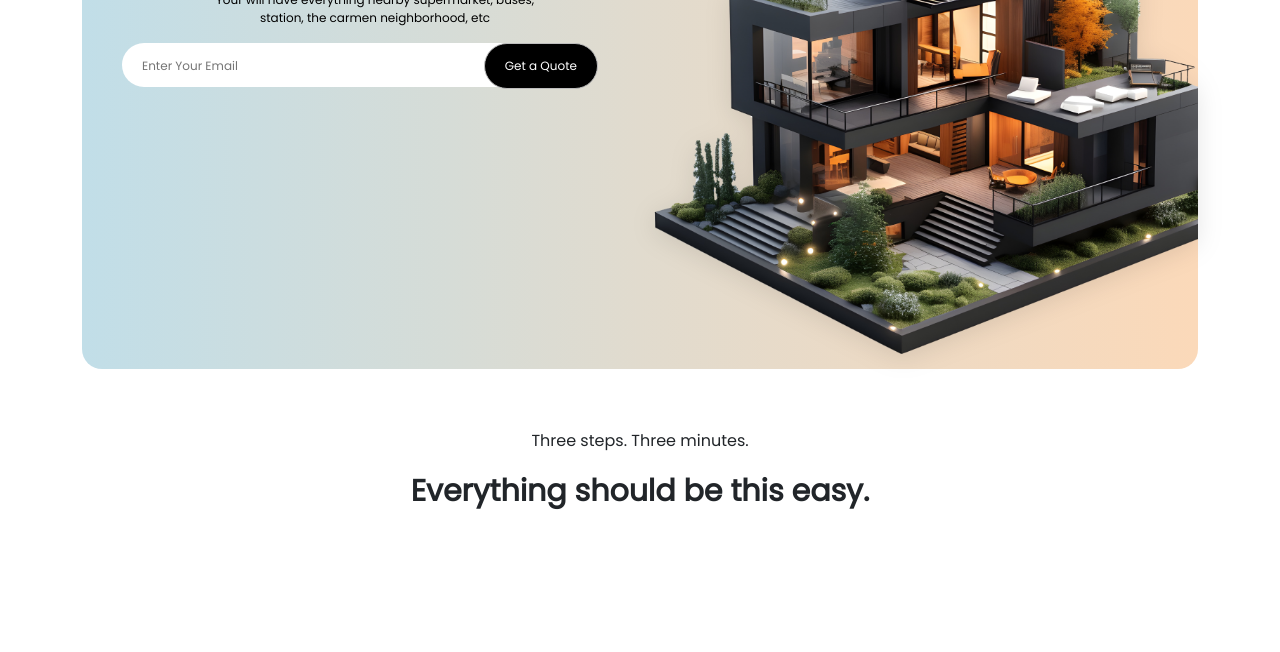
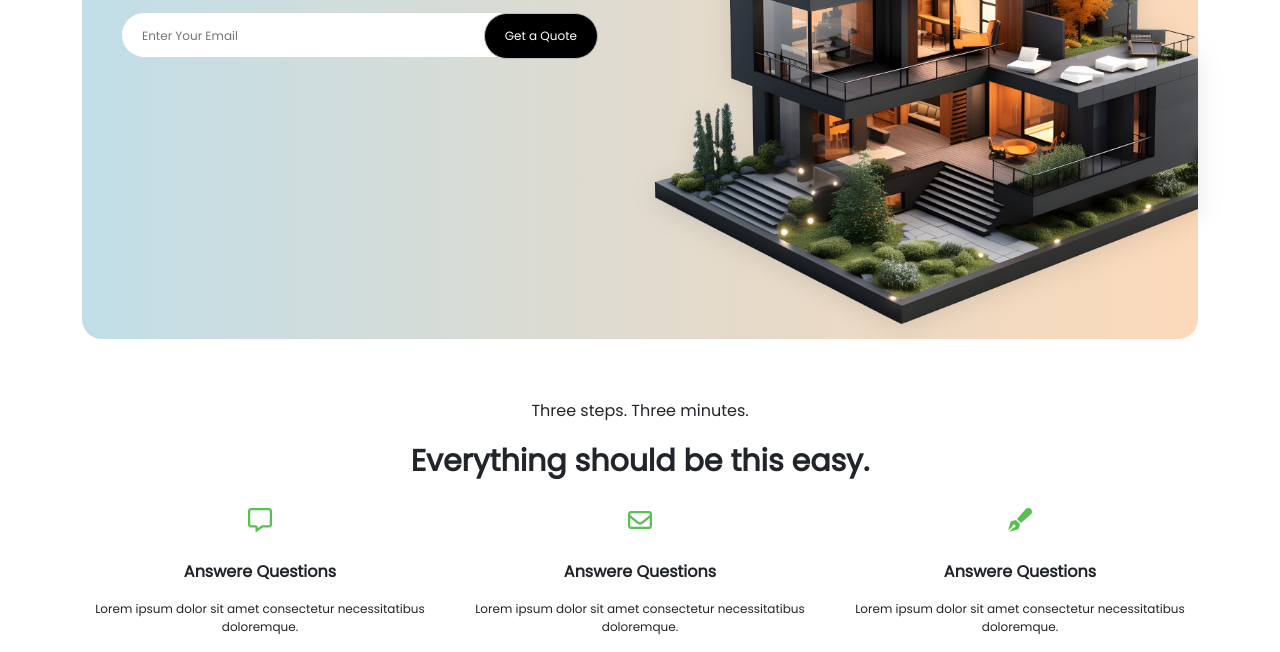
Before and after one commit to m-ahsanbaloch/RealState-figma, a plain HTML site: page index.html in a window 1280 px wide. Shown: the part 327-979 px from the top of the page. Before the commit the page ends 857 px from the top, so only its background shows below. Drawn offline with nearby package versions, Linux system fonts and the light colour scheme.

Commit message:
content-added

```diff
--- a/index.html
+++ b/index.html
@@ -93,7 +93,7 @@
 </div>
 </div>
 <!-- =======================content======================== -->
-<div class="container-xl content">
+<div class="container-xl content1">
 <div class="row content-heading">
       <div class="col-12 three-step">
         <div class="heading text-center">
@@ -103,6 +103,42 @@
       <div class="col-12 every-thing text-center">
         <p>Everything should be this easy.</p>
       </div>
+    </div>
+    <div class="row text-center mt-2">
+      <div class="col-12 col-sm-12 col-md-12 col-lg-4 col-xl-4 col-xxl-4 content1-left">
+        <div class="queries">
+          <i class="fa-regular fa-message"></i>
+        </div>
+        <div class="qa mt-4">
+          <p>Answere Questions</p>
+        </div>
+        <div class="qa-des">
+          <p>Lorem ipsum dolor sit amet consectetur necessitatibus doloremque.</p>
+        </div>
+      </div>
+      <div class="col-12 col-sm-12 col-md-12 col-lg-4 col-xl-4 col-xxl-4 content1-center">
+        <div class="queries">
+          <i class="fa-regular fa-envelope"></i>
+        </div>
+        <div class="qa mt-4">
+          <p>Answere Questions</p>
+        </div>
+        <div class="qa-des">
+          <p>Lorem ipsum dolor sit amet consectetur necessitatibus doloremque.</p>
+        </div>
+      </div>
+      <div class="col-12 col-sm-12 col-md-12 col-lg-4 col-xl-4 col-xxl-4 content1-right">
+        <div class="queries">
+          <i class="fa-solid fa-pen-fancy"></i>
+        </div>
+        <div class="qa mt-4">
+          <p>Answere Questions</p>
+        </div>
+        <div class="qa-des">
+          <p>Lorem ipsum dolor sit amet consectetur necessitatibus doloremque.</p>
+        </div>
+      </div>
+
     </div>
   </div>
 <!-- ===========================content========================= -->
--- a/media.css
+++ b/media.css
@@ -20,4 +20,7 @@
     right:20px !important;
 
 }
+.content{
+    margin-top: 10px !important;
 }
+}
--- a/style.css
+++ b/style.css
@@ -159,7 +159,7 @@
     object-fit: contain;
     filter: drop-shadow( rgba(0, 0, 0, 0.1) 0px 4px 12px);
 }
-.content{
+.content1{
     margin-top: 60px;
 }
 .every-thing p{
@@ -167,3 +167,13 @@
  font-weight: bold;
 
 }
+.queries i{
+    font-size: 24px;
+    color: #58BF52;
+}
+.qa p{
+    font-weight: bold;
+}
+.qa-des p{
+    font-size: 12px;
+}
```
